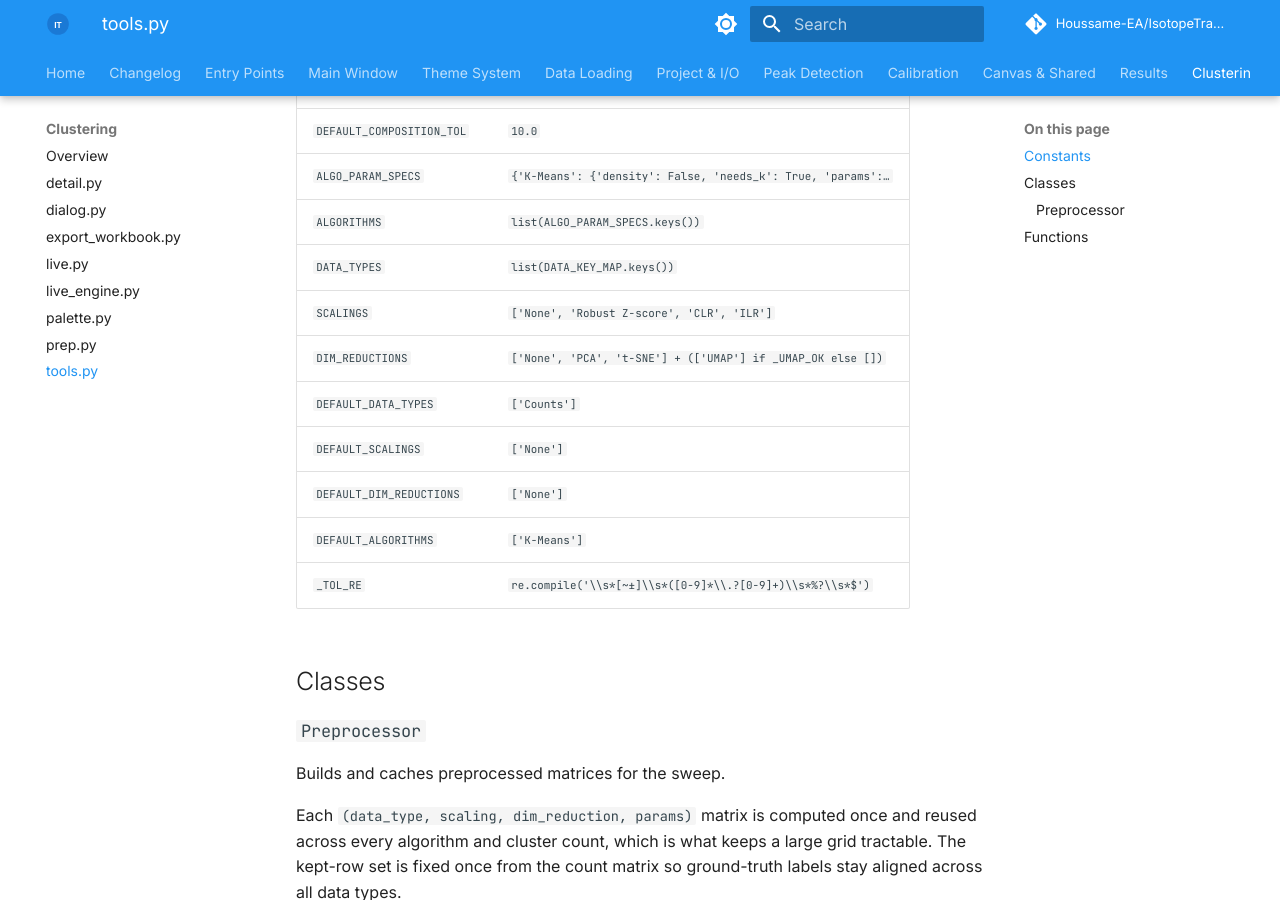
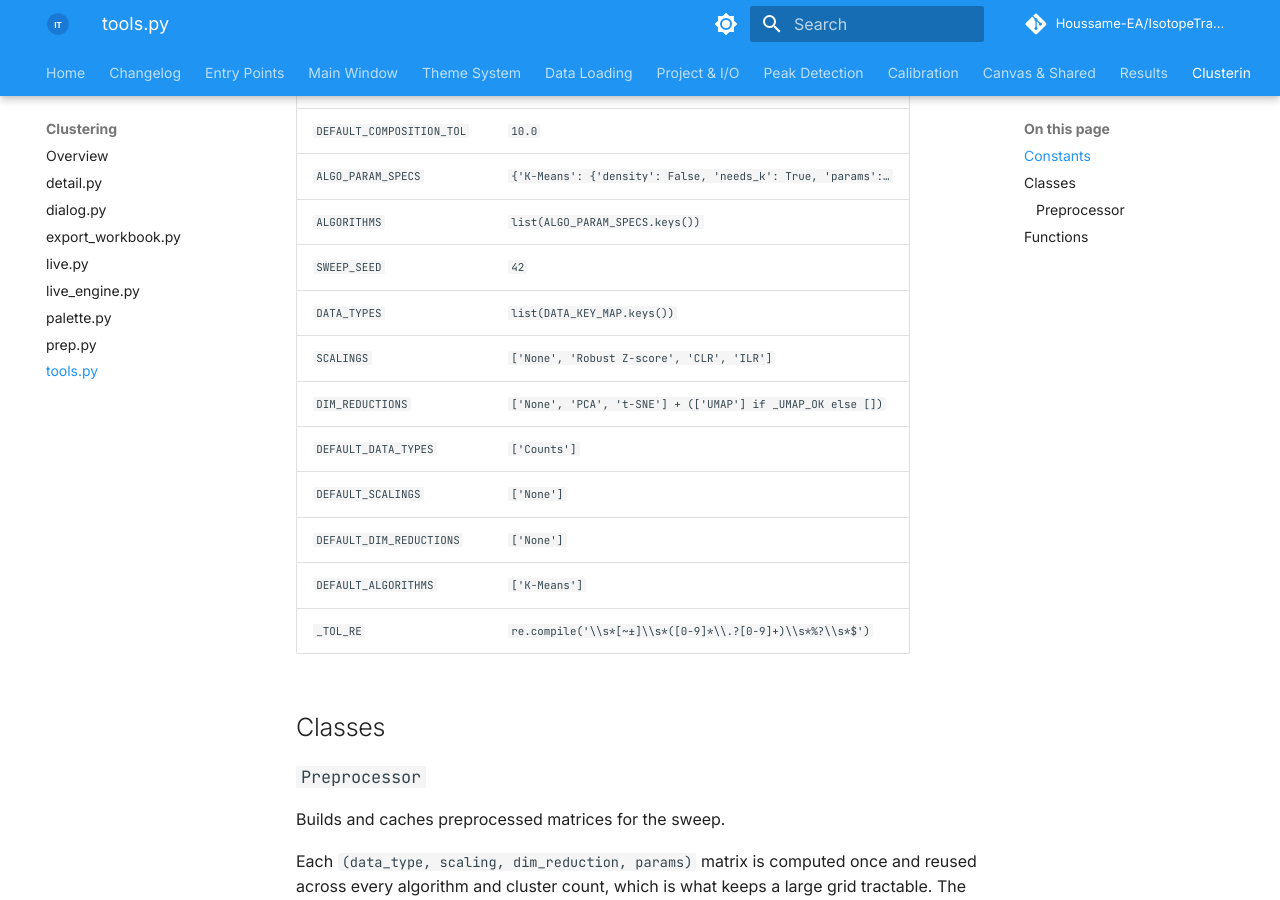
Before and after one commit to Houssame-EA/IsotopeTrack, an MkDocs documentation site: the page built from docs/cluster/tools.md, in a window 1280 px wide and 900 px high, scrolled down 1238 px. Built offline with MkDocs 1.6.1 and Material for MkDocs 9.7.7, drawn with Linux system fonts in a browser that asks for light colours; comment, search, counter and statistics services are not loaded; the version menu is left out.

Commit message:
Automatic documentation update

```diff
--- a/docs/cluster/tools.md
+++ b/docs/cluster/tools.md
@@ -46,6 +46,7 @@ usable and testable on its own.  The GUI is defined only when PySide6 imports.
 | `DEFAULT_COMPOSITION_TOL` | `10.0` |
 | `ALGO_PARAM_SPECS` | `{'K-Means': {'density': False, 'needs_k': True, 'params':…` |
 | `ALGORITHMS` | `list(ALGO_PARAM_SPECS.keys())` |
+| `SWEEP_SEED` | `42` |
 | `DATA_TYPES` | `list(DATA_KEY_MAP.keys())` |
 | `SCALINGS` | `['None', 'Robust Z-score', 'CLR', 'ILR']` |
 | `DIM_REDUCTIONS` | `['None', 'PCA', 't-SNE'] + (['UMAP'] if _UMAP_OK else [])` |
```
